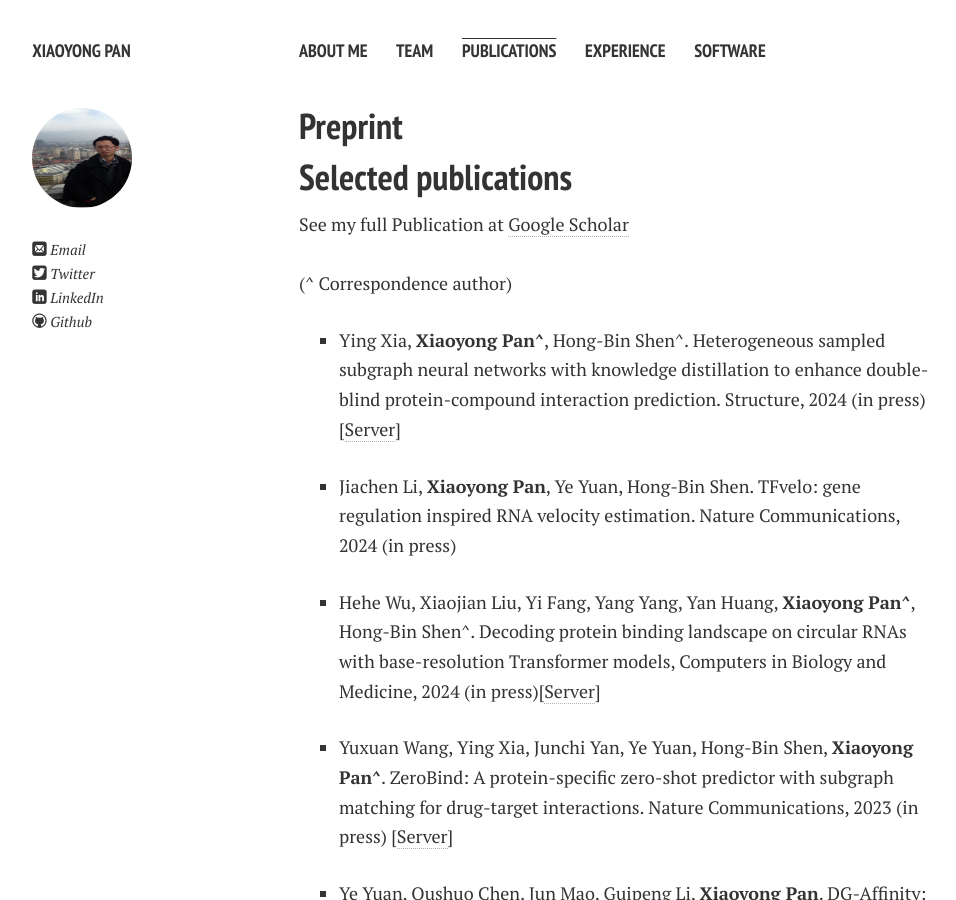
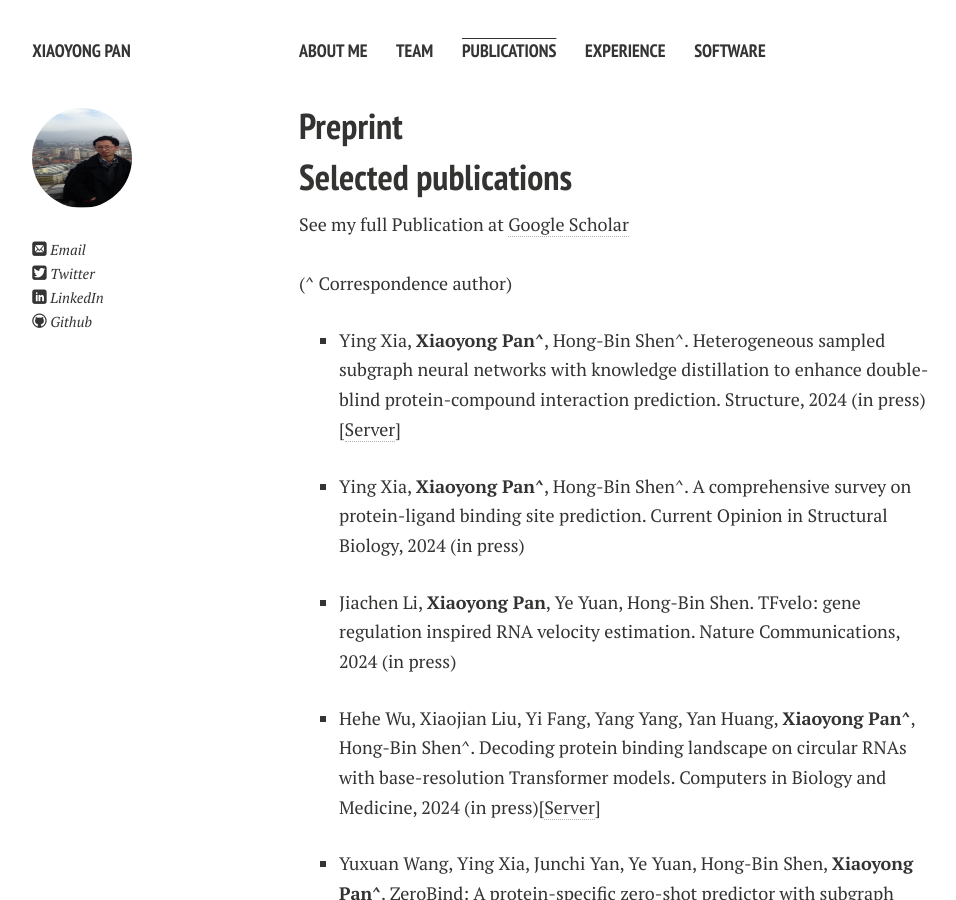
Before and after one commit to xypan1232/xypan1232.github.io, a Jekyll site: the page built from publications.md, in a window 1280 px wide and 900 px high. Shown: the whole window, without its empty margins (21-977 px from the left). Built offline with Jekyll 4.4.1, drawn with Linux system fonts in a browser that asks for light colours; nearby versions of some CDN libraries; Markdown is read by kramdown in place of the engine named in the settings.

Commit message:
Update publications.md

```diff
--- a/publications.md
+++ b/publications.md
@@ -11,12 +11,14 @@ title: Publications
 See my full Publication at <a href="https://scholar.google.com/citations?hl=en&user=Yis2IzgAAAAJ">Google Scholar</a> <br><br>
 (^ Correspondence author) <br>
 <ul>
-<li><p>Ying Xia, <b>Xiaoyong Pan^</b>, Hong-Bin Shen^.	Heterogeneous sampled subgraph neural networks with knowledge distillation to enhance double-blind protein-compound interaction prediction. Structure, 2024 (in press) [<a href="http://www.csbio.sjtu.edu.cn/bioinf/SgCPI/">Server</a>]</p>
+<li><p>Ying Xia, <b>Xiaoyong Pan^</b>, Hong-Bin Shen^. Heterogeneous sampled subgraph neural networks with knowledge distillation to enhance double-blind protein-compound interaction prediction. Structure, 2024 (in press) [<a href="http://www.csbio.sjtu.edu.cn/bioinf/SgCPI/">Server</a>]</p>
+ 	</li>
+<li><p>Ying Xia, <b>Xiaoyong Pan^</b>, Hong-Bin Shen^. A comprehensive survey on protein-ligand binding site prediction. Current Opinion in Structural Biology, 2024 (in press) </p>
  	</li>
  <li><p>Jiachen Li, <b>Xiaoyong Pan</b>, Ye Yuan, Hong-Bin Shen. TFvelo: gene regulation inspired RNA velocity estimation. Nature Communications, 2024 (in press)</p>
 	 	</li>
 
- <li><p>Hehe Wu, Xiaojian Liu, Yi Fang, Yang Yang, Yan Huang, <b>Xiaoyong Pan^</b>, Hong-Bin Shen^. Decoding protein binding landscape on circular RNAs with base-resolution Transformer models, Computers in Biology and Medicine, 2024 (in press)[<a href="http://www.csbio.sjtu.edu.cn/bioinf/CircSite/">Server</a>]</p>
+ <li><p>Hehe Wu, Xiaojian Liu, Yi Fang, Yang Yang, Yan Huang, <b>Xiaoyong Pan^</b>, Hong-Bin Shen^. Decoding protein binding landscape on circular RNAs with base-resolution Transformer models. Computers in Biology and Medicine, 2024 (in press)[<a href="http://www.csbio.sjtu.edu.cn/bioinf/CircSite/">Server</a>]</p>
 	 	</li>
  <li><p>Yuxuan Wang, Ying Xia, Junchi Yan, Ye Yuan, Hong-Bin Shen, <b>Xiaoyong Pan^</b>. ZeroBind: A protein-specific zero-shot predictor with subgraph matching for drug-target interactions. Nature Communications, 2023 (in press)  [<a href="http://www.csbio.sjtu.edu.cn/bioinf/ZeroBind/">Server</a>]</p>
 	</li>
```
